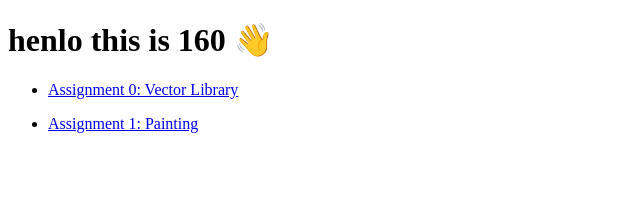
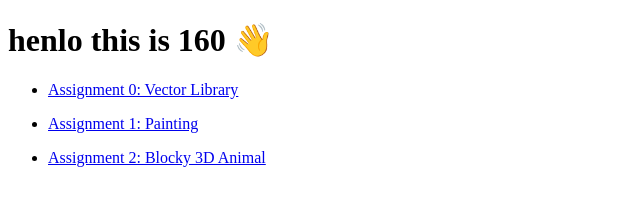
Before and after one commit to oliverpearce/cse160, a plain HTML site: page index.html in a window 1280 px wide. Shown: the whole page, without its empty margins (0-640 px from the left). Drawn offline with Linux system fonts and the light colour scheme.

Commit message:
updated index

```diff
--- a/index.html
+++ b/index.html
@@ -18,6 +18,9 @@ Notes to grader: none c: -->
         <ul>
 			<li><a href="./asgn1/src/asgn1.html">Assignment 1: Painting</a></li>
 		</ul>
+        <ul>
+			<li><a href="./asgn2/src/asgn2.html">Assignment 2: Blocky 3D Animal</a></li>
+		</ul>
 
     </body>
 </html>
```
